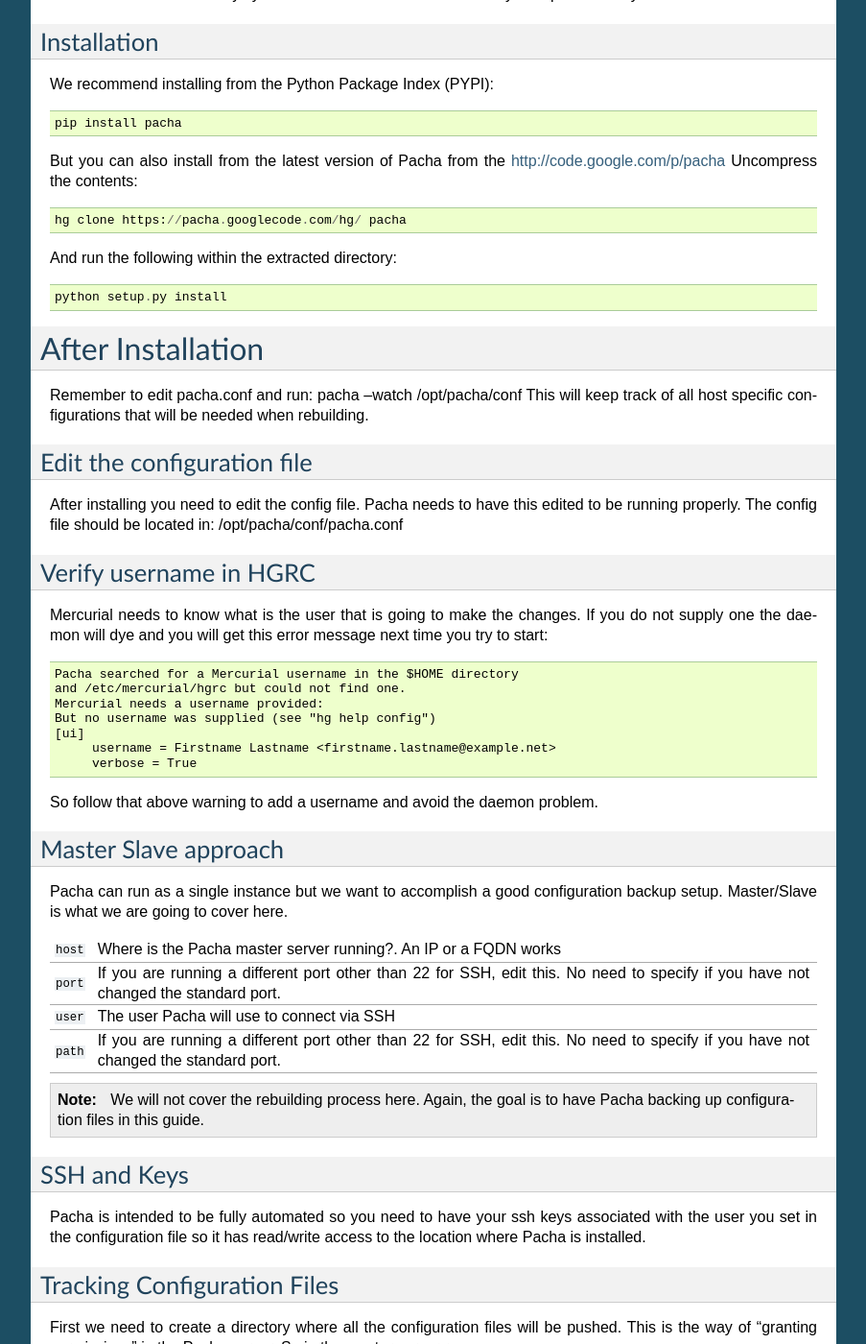
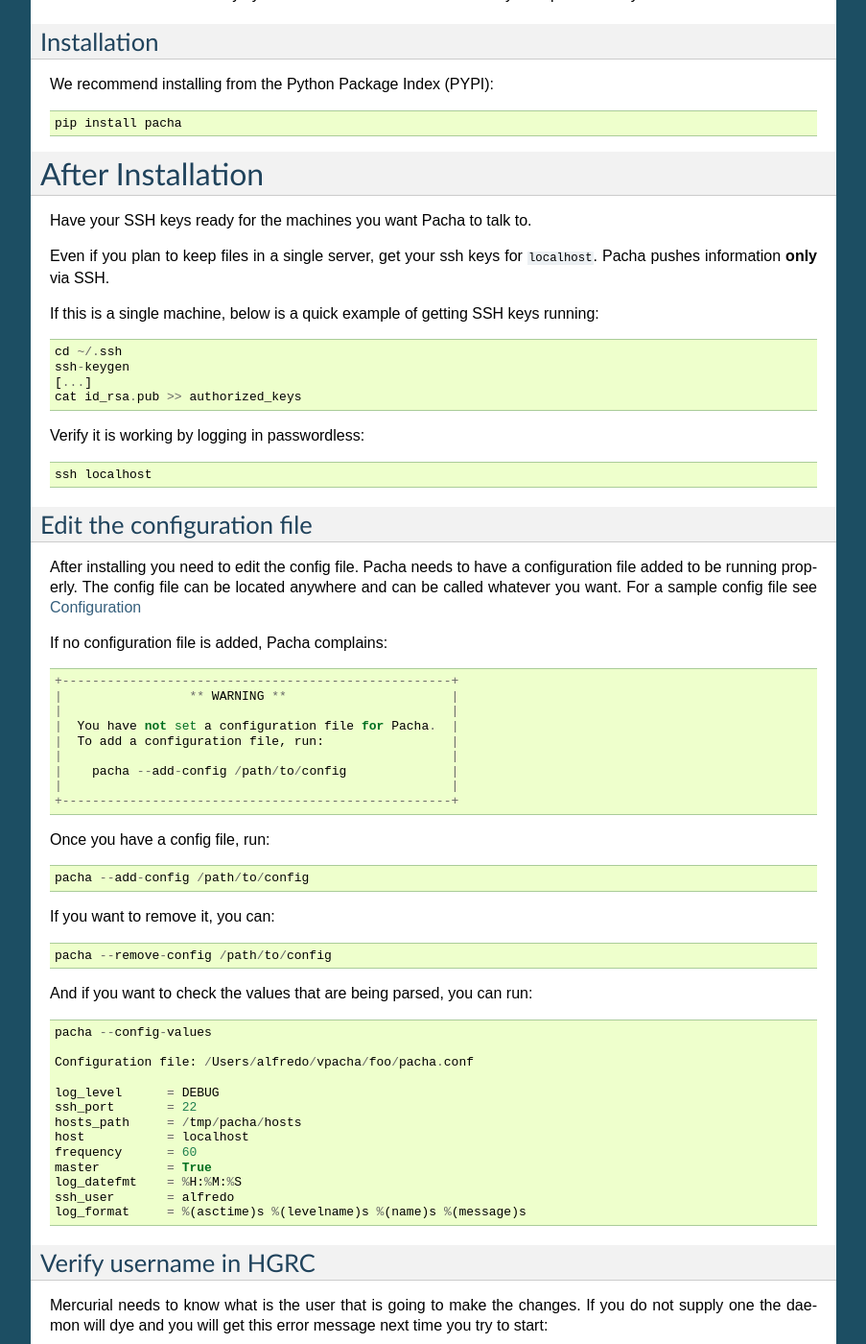
Before and after one commit to alfredodeza/pacha, a Sphinx documentation site: the page built from docs/source/getting_started.rst, in a window 1280 px wide and 1400 px high, scrolled down 608 px. Shown: the whole window at 96% size, without its empty margins (198-1101 px from the left). Built offline with Sphinx 7.4.7, drawn with Linux system fonts in a browser that asks for light colours; some of the changed text lies outside the part shown.

Commit message:
added more info to the getting started page

```diff
--- a/docs/source/getting_started.rst
+++ b/docs/source/getting_started.rst
@@ -5,11 +5,13 @@
 
 Introduction
 --------------
-You will be able to quickly get started with this guide. The main goal is to get Pacha installed and running and having you backing up your configuration files. More advanced Pacha functions are not covered here.
+The main goal is to get Pacha running and having you backing up your configuration files in as
+little steps as possible. More advanced Pacha functions are not covered here.
+
 
 Dependencies
 -----------------
-We have 3 dependencies, make sure you have them installed and ready when installing Pacha:
+We have 3 dependencies, make sure you have them installed and ready:
 
  *  SSH (versions 4.7p1 to 5.1p1)
  *  Mercurial (versions 0.9.5 to 1.3.1)
@@ -29,25 +31,68 @@
 
     pip install pacha
 
-But you can also install from the latest version of Pacha from the http://code.google.com/p/pacha Uncompress the contents::
-
-    hg clone https://pacha.googlecode.com/hg/ pacha
-
-And run the following within the extracted directory::
-
-    python setup.py install
-
-
 After Installation
 ======================
-Remember to edit pacha.conf and run:
-pacha --watch /opt/pacha/conf
-This will keep track of all host specific configurations that will be needed
-when rebuilding.
+Have your SSH keys ready for the machines you want Pacha to talk to.
+
+Even if you plan to keep files in a single server, get your ssh keys for ``localhost``.
+Pacha pushes information **only** via SSH.
+
+If this is a single machine, below is a quick example of getting SSH keys running::
+
+    cd ~/.ssh
+    ssh-keygen
+    [...]
+    cat id_rsa.pub >> authorized_keys
+
+Verify it is working by logging in passwordless::
+
+    ssh localhost
+
 
 Edit the configuration file
 -------------------------------
-After installing you need to edit the config file. Pacha needs to have this edited to be running properly. The config file should be located in: /opt/pacha/conf/pacha.conf
+After installing you need to edit the config file. Pacha needs to have  a configuration
+file added to be running properly. The config file can be located anywhere and can be
+called whatever you want. For a sample config file see :ref:`configuration`
+
+If no configuration file is added, Pacha complains::
+
+
+     +----------------------------------------------------+
+     |                 ** WARNING **                      |
+     |                                                    |
+     |  You have not set a configuration file for Pacha.  |
+     |  To add a configuration file, run:                 |
+     |                                                    |
+     |    pacha --add-config /path/to/config              |
+     |                                                    |
+     +----------------------------------------------------+
+
+Once you have a config file, run::
+
+    pacha --add-config /path/to/config
+
+If you want to remove it, you can::
+
+    pacha --remove-config /path/to/config
+
+And if you want to check the values that are being parsed, you can run::
+
+    pacha --config-values
+
+    Configuration file: /Users/alfredo/vpacha/foo/pacha.conf
+
+    log_level      = DEBUG
+    ssh_port       = 22
+    hosts_path     = /tmp/pacha/hosts
+    host           = localhost
+    frequency      = 60
+    master         = True
+    log_datefmt    = %H:%M:%S
+    ssh_user       = alfredo
+    log_format     = %(asctime)s %(levelname)s %(name)s %(message)s
+
 
 Verify username in HGRC
 ---------------------------
@@ -67,34 +112,57 @@
 ----------------------
 Pacha can run as a single instance but we want to accomplish a good configuration backup setup. Master/Slave is what we are going to cover here.
 
-+-----------+------------------------------------------------------------------------------------------+
-| ``host``  | Where is the Pacha master server running?. An IP or a FQDN works                         |
-+-----------+------------------------------------------------------------------------------------------+
-| ``port``  | If you are running a different port other than 22 for SSH, edit this. No need to specify |
-|           | if you have not changed the standard port.                                               |
-+-----------+------------------------------------------------------------------------------------------+
-| ``user``  | The user Pacha will use to connect via SSH                                               |
-+-----------+------------------------------------------------------------------------------------------+
-| ``path``  | If you are running a different port other than 22 for SSH, edit this. No need to         |
-|           | specify if you have not changed the standard port.                                       |
-+-----------+------------------------------------------------------------------------------------------+
++-----------------+------------------------------------------------------------------------------------------+
+| ``host``        | Where is the Pacha master server running?. An IP or a FQDN works                         |
++-----------------+------------------------------------------------------------------------------------------+
+| ``port``        | If you are running a different port other than 22 for SSH, edit this. No need to specify |
+|                 | if you have not changed the standard port.                                               |
++-----------------+------------------------------------------------------------------------------------------+
+| ``ssh_user``    | The user Pacha will use to connect via SSH                                               |
++-----------------+------------------------------------------------------------------------------------------+
+| ``hosts_path``  | What is the path where the config files will be pushing to. e.g.:                        |
+|                 |   ``/opt/hosts``                                                                         |
++-----------------+------------------------------------------------------------------------------------------+
 
 .. note:: We will not cover the rebuilding process here. Again, the goal is to have Pacha backing up configuration files in this guide.
 
-SSH and Keys
---------------
-Pacha is intended to be fully automated so you need to have your ssh keys associated with the user you set in the configuration file so it has read/write access to the location where Pacha is installed.
-
 Tracking Configuration Files
 ------------------------------
-First we need to create a directory where all the configuration files will be pushed. This is the way of "granting permissions" in the Pacha server. So in the master server run:
+First we need to create a directory where all the configuration files will be pushed.
+This is the way of "granting permissions" in the Pacha server. So in the master server run::
 
-sudo pacha --add-host hostname
----------------------------------
-Replace "hostname" with the name of the machine you want to get configuration files from. NOTE: Pacha will not be able to push files if this is not done!
+    pacha --add-host my_hostname
 
-Pacha uses the --watch option to start tracking a directory. Let's follow the recommendation when we finished installing Pacha. You can either be in the directory and run --watch or specify the path directly::
+Replace *my_hostname* with the name of the machine you want to get configuration files from.
 
-    pacha --watch /opt/pacha/conf
+.. note::
+    Pacha will not be able to push files if this is not done!
 
-You are now all set!
+Pacha uses the --watch option to start tracking a directory. You can either be in the directory and run --watch or specify the path directly::
+
+    pacha --watch ~/bar
+    adding foo.txt
+    foo.txt
+    running ssh alfredo@localhost "/usr/local/bin/hg init /tmp/pacha/hosts/mbp.local/bar"
+    running ssh alfredo@localhost "/usr/local/bin/hg -R /tmp/pacha/hosts/mbp.local/bar serve --stdio"
+    searching for changes
+    1 changesets found
+    remote: adding changesets
+    remote: adding manifests
+    remote: adding file changes
+    remote: added 1 changesets with 1 changes to 1 files
+
+Daemon
+--------
+Although you have configured Pacha and added some files, the daemon process is not running. The daemon will
+help with the *automated* part of using Pacha.
+
+You can start the daemon either in the background or foreground:
+
+Background method (detaches from the terminal)::
+
+    pacha --daemon-start
+
+And in the foreground::
+
+    pacha --daemon-foreground
```
Also changed, not shown: 8 other files.
